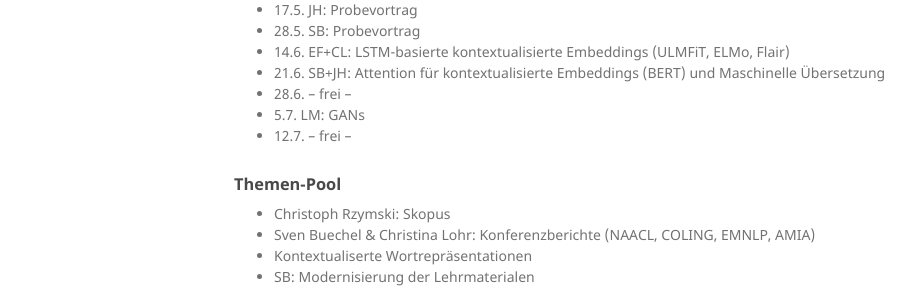
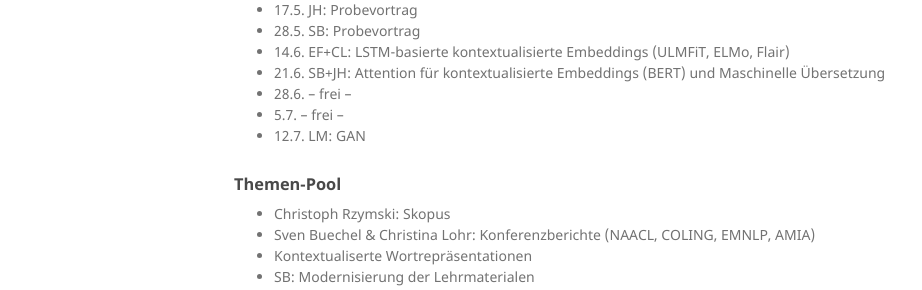
Before and after one commit to JULIELab/JULIELab.github.io, a Jekyll site: the page built from Courses/Theoreticum+_+Technicum.md, in a window 1280 px wide. Shown: the part 669-959 px from the top of the page, without its empty margins (176-1098 px from the left). Built offline with Jekyll 4.4.1, drawn with Linux system fonts in a browser that asks for light colours.

Commit message:
seminar date update

```diff
--- a/Courses/Theoreticum+_+Technicum.md
+++ b/Courses/Theoreticum+_+Technicum.md
@@ -19,8 +19,8 @@
 * 14.6. EF+CL: LSTM-basierte kontextualisierte Embeddings (ULMFiT, ELMo, Flair)
 * 21.6. SB+JH: Attention für kontextualisierte Embeddings (BERT) und Maschinelle Übersetzung
 * 28.6. -- frei --
-* 5.7. LM: GANs
-* 12.7. -- frei --
+* 5.7. -- frei --
+* 12.7. LM: GAN
 
 
 ### Themen-Pool
```
